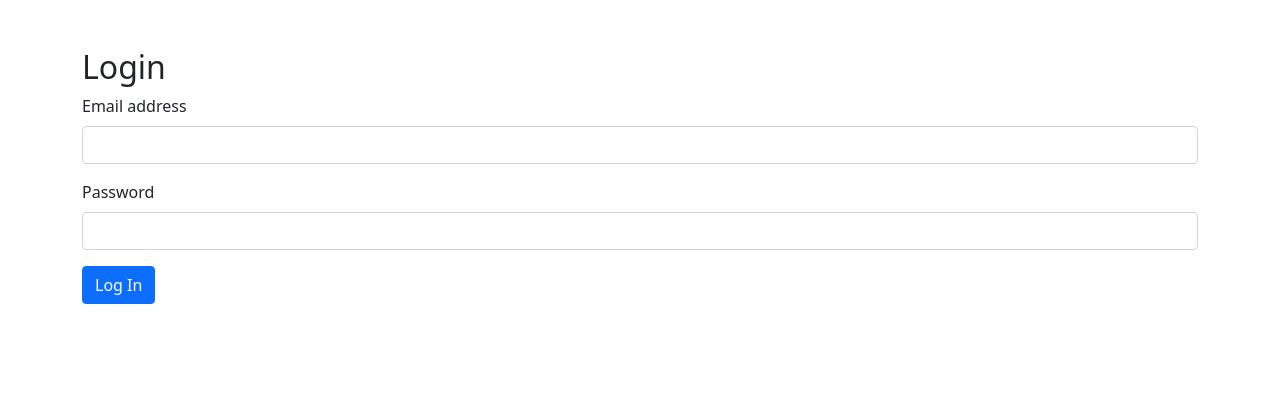
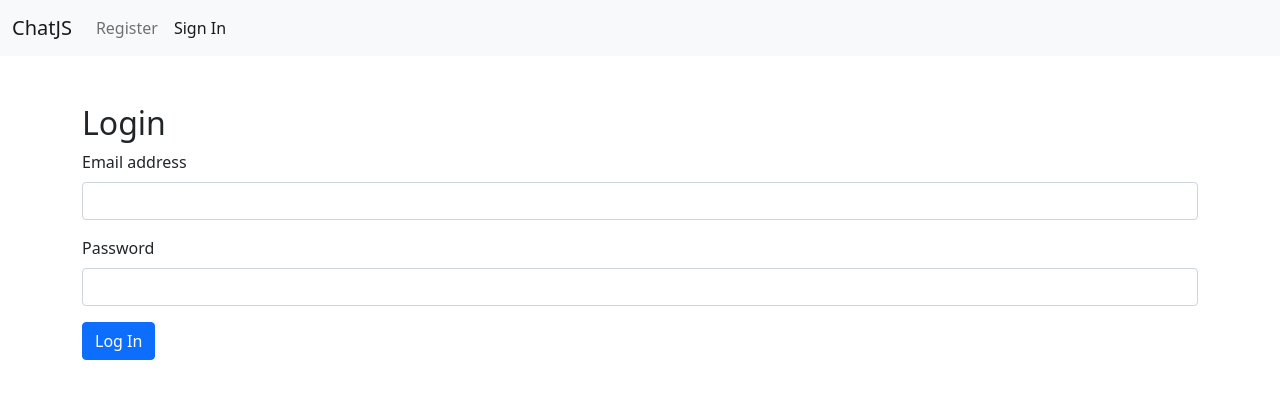
Before and after one commit to AmarTrivedi1/ChatJS, a website: page views/login.html in a window 1280 px wide. Drawn offline with nearby package versions, Linux system fonts and the light colour scheme.

Commit message:
Created nav bar and accompanying javascript file

```diff
--- /dev/null
+++ b/views/javascript/header.js
@@ -0,0 +1,23 @@
+//folder: views/javascript
+//filename: header.js
+
+document.addEventListener('DOMContentLoaded', function() {
+    const accessToken = sessionStorage.getItem('accessToken');
+    const chatLink = document.getElementById('chatPageLink');
+    const loginLink = document.getElementById('loginLink');
+    const registerLink = document.getElementById('registerLink');
+
+    if (accessToken) {
+        // User is logged in
+        chatLink.style.display = '';      // Show chat link
+        loginLink.style.display = 'none'; // Hide login link
+        registerLink.style.display = 'none'; // Hide register link
+    }
+
+    else {
+        // User is not logged in
+        chatLink.style.display = 'none'; // Hide chat link
+        loginLink.style.display = '';    // Show login link
+        registerLink.style.display = ''; // Show register link
+    }
+});
--- a/views/login.html
+++ b/views/login.html
@@ -12,6 +12,31 @@
 </head>
 
 <body>
+    <script src="./javascript/header.js"></script>
+    <nav class="navbar navbar-expand-lg navbar-light bg-light">
+        <div class="container-fluid">
+          <a class="navbar-brand" >ChatJS</a>
+          <button class="navbar-toggler" type="button" data-bs-toggle="collapse" data-bs-target="#navbarNav" aria-controls="navbarNav" aria-expanded="false" aria-label="Toggle navigation">
+            <span class="navbar-toggler-icon"></span>
+          </button>
+          <div class="collapse navbar-collapse" id="navbarNav">
+            <ul class="navbar-nav">
+              <li class="nav-item">
+                <a class="nav-link " aria-current="page" href="./register.html" id="registerLink">Register</a>
+              </li>
+              <li class="nav-item">
+                <a class="nav-link active" href="./login.html" id="loginLink">Sign In</a>
+              </li>
+              <li class="nav-item">
+                <a class="nav-link" href="./chatbox.html" id="chatPageLink">Chat Room</a>
+              </li>
+              <!-- Add more links here as needed -->
+            </ul>
+          </div>
+        </div>
+      </nav>
+
+
     <div class="container mt-5">
         <h2>Login</h2>
         <div id="flashMessage" class="alert alert-success d-none"></div>
```
